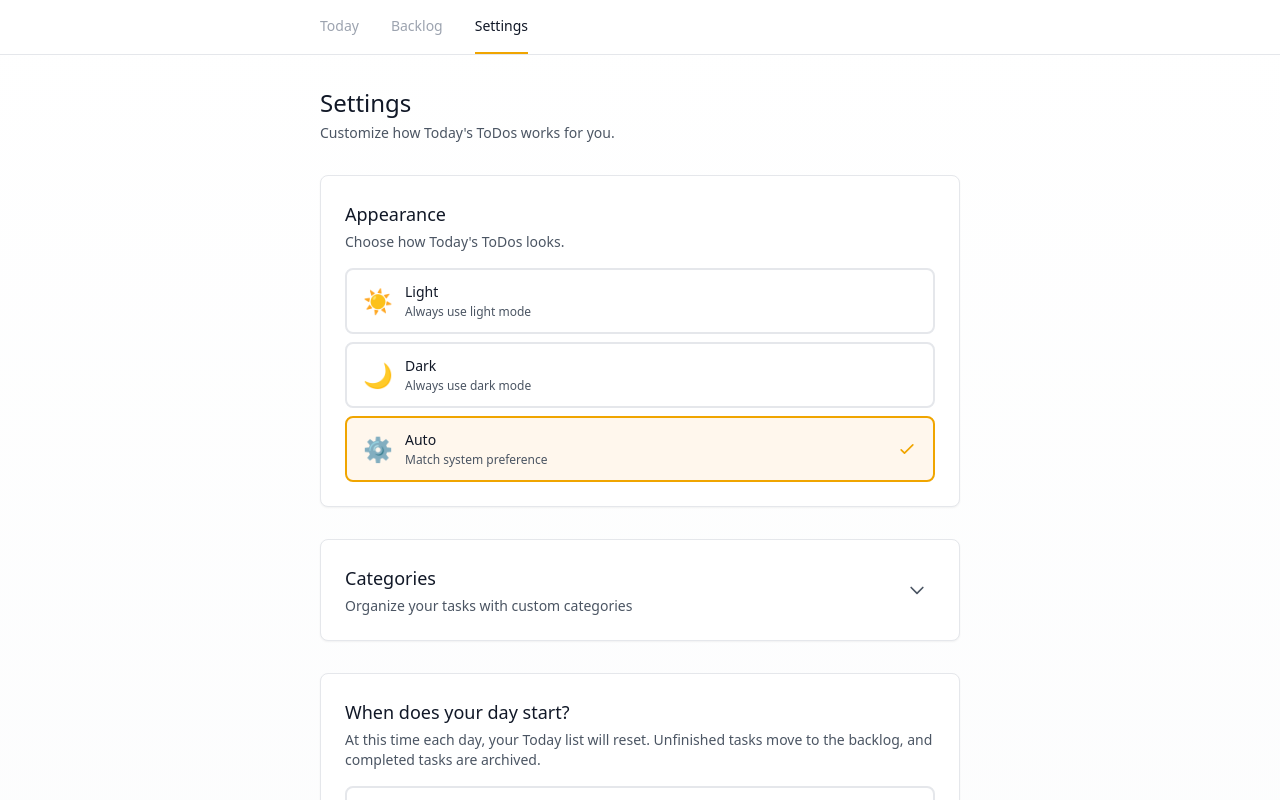
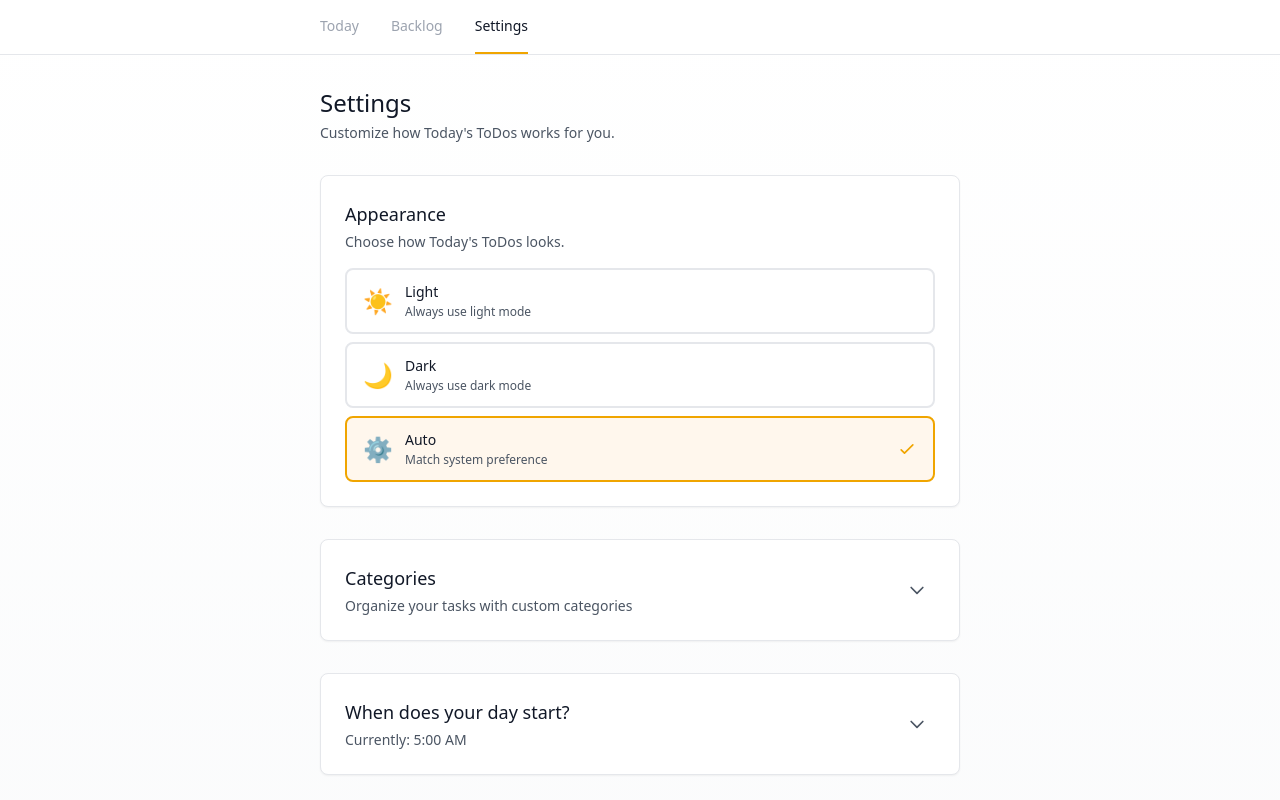
Before and after one commit to hebe/2do2day, a React (Vite) app: page / in a window 1280 px wide. Both pictures are taken after a click on the button "Settings". Shown: the top 800 px of the page. Built offline with nearby package versions, Linux system fonts and the light colour scheme.

Commit message:
Collapse the box for setting wipe time

```diff
--- a/src/components/SettingsView.jsx
+++ b/src/components/SettingsView.jsx
@@ -21,6 +21,7 @@ function SettingsView() {
   const [newCategoryName, setNewCategoryName] = useState('')
   const [newCategoryColor, setNewCategoryColor] = useState(CATEGORY_COLOR_PALETTE[0])
   const [categoriesExpanded, setCategoriesExpanded] = useState(false)
+  const [timeSettingExpanded, setTimeSettingExpanded] = useState(false)
 
   // Get categories directly from settings (reactive)
   const categories = settings.categories || []
@@ -333,14 +334,37 @@ function SettingsView() {
         {/* Day Start Setting */}
         <div className="bg-white dark:bg-gray-800 rounded-lg shadow-sm border border-calm-200 dark:border-gray-700 p-6">
           <div className="space-y-4">
+            <div className="flex items-center justify-between">
               <div>
                 <h2 className="text-lg font-medium text-gray-900 dark:text-gray-100">When does your day start?</h2>
                 <p className="text-sm text-gray-600 dark:text-gray-400 mt-1">
-                At this time each day, your Today list will reset. Unfinished tasks move to the backlog,
-                and completed tasks are archived.
+                  {timeSettingExpanded
+                    ? "At this time each day, your Today list will reset. Unfinished tasks move to the backlog, and completed tasks are archived."
+                    : `Currently: ${timeOptions.find(opt => opt.value === dayStart)?.label || dayStart}`
+                  }
                 </p>
               </div>
+              <button
+                onClick={() => setTimeSettingExpanded(!timeSettingExpanded)}
+                className="p-2 text-gray-600 dark:text-gray-400 hover:text-gray-900 dark:hover:text-gray-200 transition-colors"
+                aria-label={timeSettingExpanded ? "Collapse time setting" : "Expand time setting"}
+              >
+                <svg
+                  className={`w-5 h-5 transition-transform ${timeSettingExpanded ? 'rotate-180' : ''}`}
+                  fill="none"
+                  strokeLinecap="round"
+                  strokeLinejoin="round"
+                  strokeWidth="2"
+                  viewBox="0 0 24 24"
+                  stroke="currentColor"
+                >
+                  <path d="M19 9l-7 7-7-7" />
+                </svg>
+              </button>
+            </div>
 
+            {timeSettingExpanded && (
+              <>
                 <div className="space-y-2">
                   {timeOptions.map((option) => (
                     <button
@@ -386,6 +410,8 @@ function SettingsView() {
                     {isSaved ? '✓ Saved!' : 'Set time'}
                   </button>
                 </div>
+              </>
+            )}
           </div>
         </div>
 
```
Lines whose indentation alone changed are shown as unchanged.
